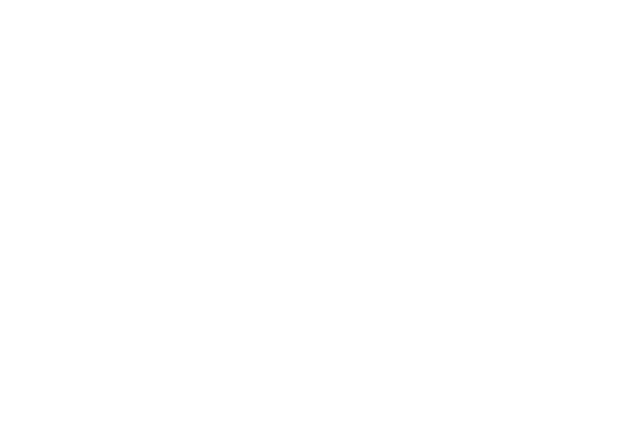
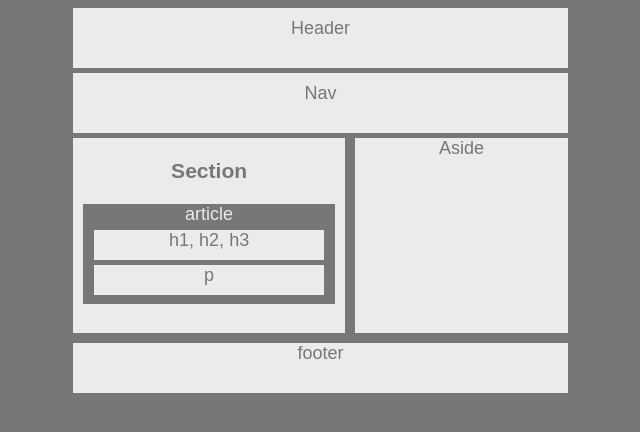
Before and after one commit to bjaquez/HW-Wireframe, a plain HTML site: page index.html in a window 1280 px wide. Shown: the whole page, without its empty margins (87-727 px from the left). Drawn offline with Linux system fonts and the light colour scheme.

Commit message:
did homework

```diff
--- a/index.html
+++ b/index.html
@@ -4,9 +4,32 @@
     <meta charset="UTF-8">
     <meta name="viewport" content="width=device-width, initial-scale=1.0">
     <meta http-equiv="X-UA-Compatible" content="ie=edge">
-    <title>Document</title>
+    <title>Homework1</title>
+    <link rel="stylesheet" type ="text/css" href="style.css">
 </head>
 <body>
+    <header id = "main">
+        Header
+    </header>
+    <nav>
+        Nav
+    </nav>
+    <section class = "middle">
+        <section class = "sec">
+            <h1>Section</h1>
+            <article>
+            <header>article</header>
+            <p class = "mini">h1, h2, h3</p>
+            <p class = "mini">p</p>
+            </article>
+        </section>
+        <aside>
+            Aside
+        </aside>
+    </section>
+    <footer>
+        footer
+    </footer>
 
 </body>
 </html>
--- a/style.css
+++ b/style.css
@@ -0,0 +1,72 @@
+body {
+    font-family: 'Arial', 'Helvetica Neue', Helvetica, sans-serif;
+    color: #777;
+    background-color: #777;
+    width: 960px;
+    font-size: 18px;
+    text-align: center;
+    margin-left: auto;
+    margin-right: auto;
+    box-sizing: border-box;
+
+}
+#main {
+    background-color:#ebebeb;
+    width: 495px;
+    height: 50px;
+    padding: 10px 0 0;
+    margin-bottom: 5px;
+}
+Nav {
+    background-color: #ebebeb;
+    width: 495px;
+    height: 50px;
+    padding: 10px 0 0;
+    margin-bottom: 5px;
+
+}
+.middle{
+    width: 495px;
+    height: 200px;
+    margin-bottom: 5px;
+}
+.sec {
+    background-color: #ebebeb;
+    float: left;
+    width: 55%;
+    height: 195px;
+
+}
+Aside {
+    background-color: #ebebeb;
+    float: right;
+    width: 43%;
+    height: 195px;
+
+
+}
+Footer {
+    background-color: #ebebeb;
+    width: 495px;
+    height: 50px;
+    float: left;
+
+}
+article {
+    background-color: #777;
+    margin-left: 10px;
+    margin-right: 10px;
+    color:#ebebeb;
+    height: 100px;
+    margin-bottom: 5px;
+}
+.mini {
+    background-color:#ebebeb;
+    margin-left: auto;
+    margin-right: auto;
+    margin-top: 5px;
+    margin-bottom: 5px;
+    width: 230px;
+    color: #777;
+    height: 30px;
+}
```
